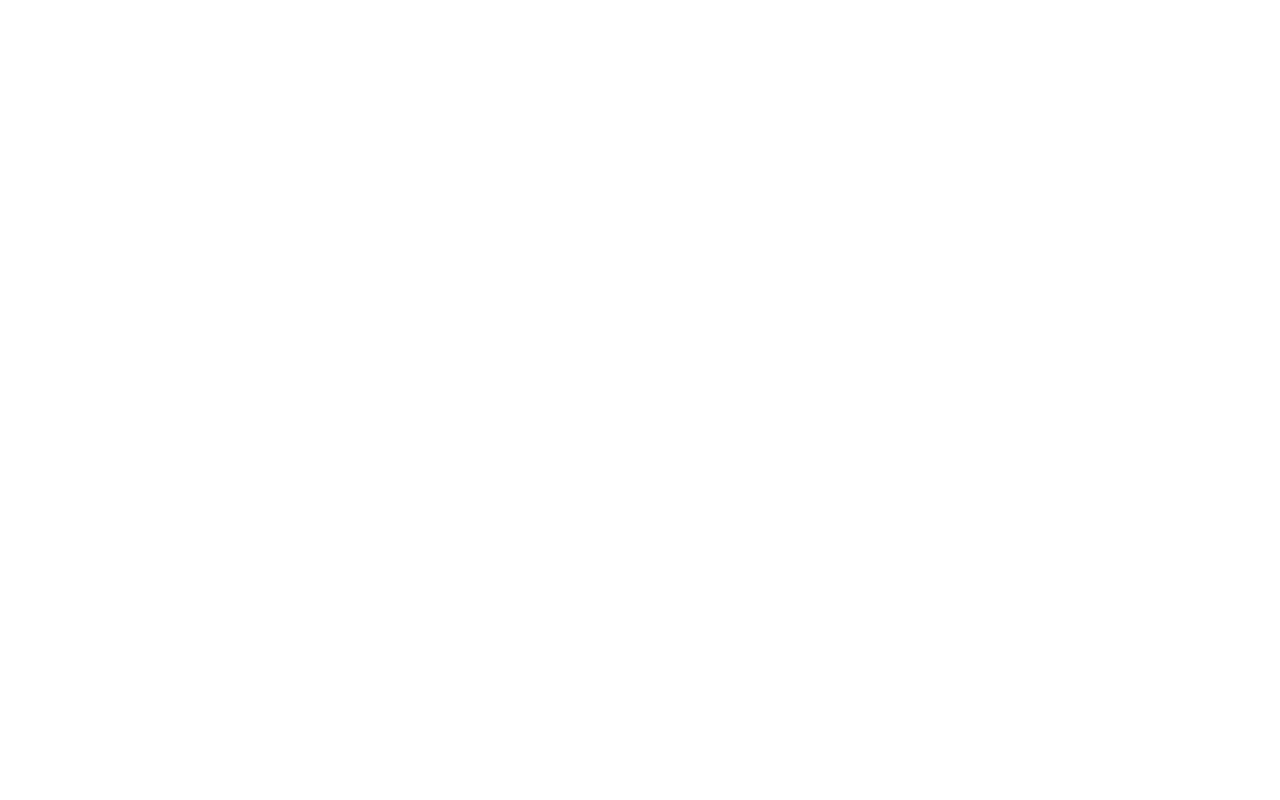
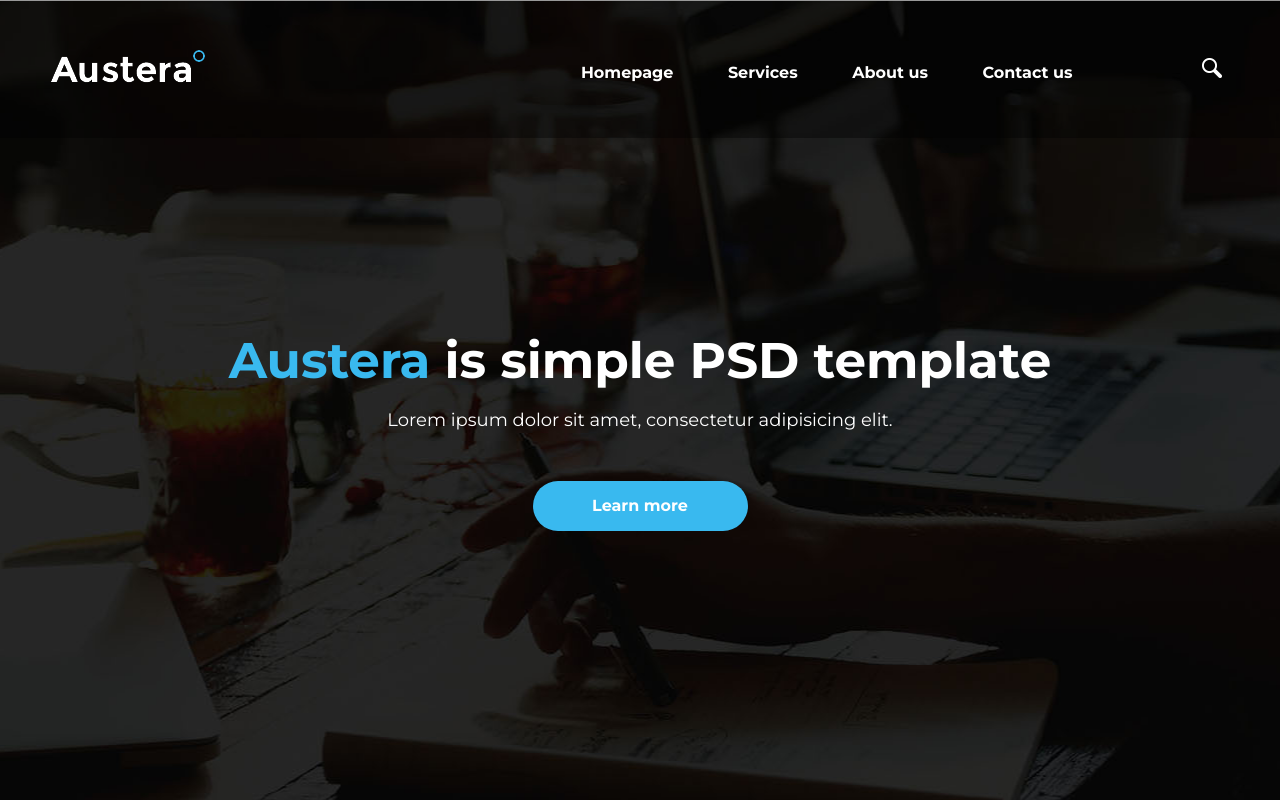
Before and after one commit to SvK010/austera, a plain HTML site: page index.html in a window 1280 px wide. Shown: the top 800 px of the page. Drawn offline with Linux system fonts and the light colour scheme.

Commit message:
created header completely

```diff
--- a/css/style.css
+++ b/css/style.css
@@ -0,0 +1,91 @@
+body {
+    margin: 0;
+    padding: 0;
+
+    font-family: 'Montserrat','Arial', sans-serif;
+    font-size: 16px;
+    font-weight: 600;
+    color: #ffffff;
+}
+
+a {
+    text-decoration: none;
+    color: #ffffff;
+}
+
+header {
+    height: 968px;
+
+    background-image: url(../img/back-img.jpg);
+    background-repeat: no-repeat;
+    background-position: center center;
+}
+
+.menu {
+    height: 138px;
+
+    background-color: rgba(0, 0, 0, 0.4);
+}
+
+.menu a {
+    display: block;
+
+    padding-left: 50px;
+    padding-top: 50px;
+}
+
+.main-navigation {
+    margin: 0;
+
+    list-style: none;
+    margin-right: 50px;
+}
+
+.main-navigation li {
+    display: inline-block;
+}
+
+.main-navigation img {
+    margin-left: 75px;
+}
+
+.main-navigation a:hover {
+    color:  #39b9ef;
+    text-decoration: underline;
+}
+
+.text-block {
+    margin-top: 150px;
+    text-align: center;
+}
+
+.text-block h1 {
+    margin-bottom: 10px;
+
+    font-size: 50px;
+}
+
+.text-block span {
+    color: #39b9ef;
+}
+
+.text-block p {
+    font-size: 18px;
+    font-weight: 500;
+
+    margin-bottom: 50px;
+}
+
+.text-block a {
+   display: block;
+
+    width: 215px;
+    height: 50px;
+
+    background-color: #39b9ef;
+    border-radius: 40px;
+
+    text-align: center;
+    margin: 0 auto;
+    line-height: 50px;
+}
--- a/index.html
+++ b/index.html
@@ -6,10 +6,38 @@
 
         <link rel="stylesheet" href="css/bootstrap-grid.min.css">
         <link rel="stylesheet" href="css/style.css">
+        <link href="https://fonts.googleapis.com/css?family=Montserrat:400,700&amp;subset=cyrillic" rel="stylesheet">
 
         <title>Austera</title>
     </head>
     <body>
+        <div class="container-fluid">
+            <header>
+                <section class="menu row no-gutters">
+                    <div class="col-md-3">
+                        <a href="/"><img src="img/logo.png" width="155" height="33" alt="Logo of Austera"></a>
+                    </div>
+                    <div class="col-md-9">
+                        <nav class="d-flex flex-row-reverse">
+                            <ul class="p-2 main-navigation">
+                                <li><a href="#">Homepage</a></li>
+                                <li><a href="#">Services</a></li>
+                                <li><a href="#">About us</a></li>
+                                <li><a href="#">Contact us</a></li>
+                                <li><a href=""><img src="img/search-icon.png" alt=""></a></li>
+                            </ul>
+                        </nav>
+                    </div>
+                </section>
+                <section class="text-block row no-gutters">
+                    <div class="col-12">
+                        <h1><span>Austera</span> is simple PSD template</h1>
+                        <p>Lorem ipsum dolor sit amet, consectetur adipisicing elit.</p>
+                        <a class="button" href="">Learn more</a>
+                    </div>
+                </section>
 
+            </header>
+        </div>
     </body>
 </html>
```
Also changed, not shown: css/bootstrap-grid.min.css, img/back-img.jpg (added), img/logo.png (added), img/search-icon.png (added), img/search-icon.svg (added).
